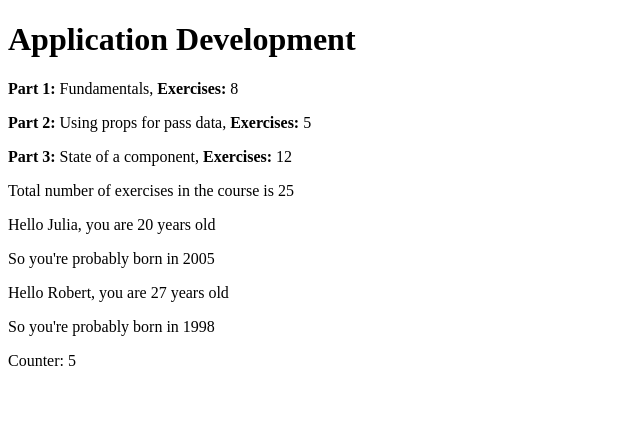
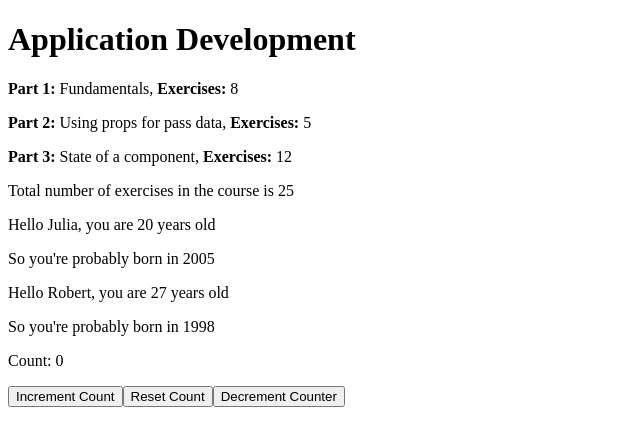
Before and after one commit to krishnaprithvi/practice, a React (Vite) app in the folder part1/courseinfo/: page / in a window 1280 px wide. Shown: the top 446 px of the page, without its empty margins (0-640 px from the left). Built offline with nearby package versions, Linux system fonts and the light colour scheme.

Commit message:
added increment, decrement, reset buttons to control count

```diff
--- a/part1/courseinfo/src/App.jsx
+++ b/part1/courseinfo/src/App.jsx
@@ -46,6 +46,10 @@ const Hello = ({name, age}) => {
   )
 }
 
+const DisplayCount = ({count}) =>  <p>Count: {count}</p>
+
+const ButtonComp = ({clickFunction, buttonText}) => <button onClick={clickFunction}>{buttonText}</button>
+
 const Application = () => {
   // const course = "Application Development"
   // const parts = [
@@ -84,10 +88,38 @@ const Application = () => {
     ]
   }
 
-  setTimeout(() => {
-    // setCount(count + 1)
-    setCount(count + 1)
-  }, 1000);
+  const incrementCount = () => setCount(count + 1)
+
+  const decrementCount = () => {
+    if(count == 0) {
+      appendText("error", "Counter cannot go under zero!")
+      // document.getElementById('error').replaceChildren("Counter cannot go under zero!")
+      // setTimeout(() => {
+      //   document.getElementById('error').replaceChildren("")
+      // }, 1500);
+    } else {
+      setCount(count - 1)
+    }
+  }
+
+  const resetCount = () => {
+    if(count == 0) {
+      appendText("error", "Counter is already zero!")
+      // document.getElementById('error').replaceChildren("Counter is already zero!")
+      // setTimeout(() => {
+      //   document.getElementById('error').replaceChildren("")
+      // }, 1500);
+    } else {
+      setCount(0)
+    }
+  }
+
+  const appendText = (id, text) => {
+    document.getElementById(id).replaceChildren(text)
+      setTimeout(() => {
+        document.getElementById(id).replaceChildren("")
+      }, 1500);
+  }
 
   return (
     <div>
@@ -96,7 +128,13 @@ const Application = () => {
       <Total exercises={course.parts} />
       <Hello name={name} age={age} />
       <Hello name="Robert" age='27' />
-      <p>Counter: {count}</p>
+      <DisplayCount count={count}/>
+      <ButtonComp clickFunction={incrementCount} buttonText={"Increment Count"}/>
+      <ButtonComp clickFunction={resetCount} buttonText={"Reset Count"}/>
+      <ButtonComp clickFunction={decrementCount} buttonText={"Decrement Counter"} />
+      {/* <button onClick={incrementCount}>Increment Counter</button> */}
+      {/* <button onClick={resetCount}>Reset</button> */}
+      <p id="error" style={{color: "red"}}></p>
     </div>
   )
 }
```
